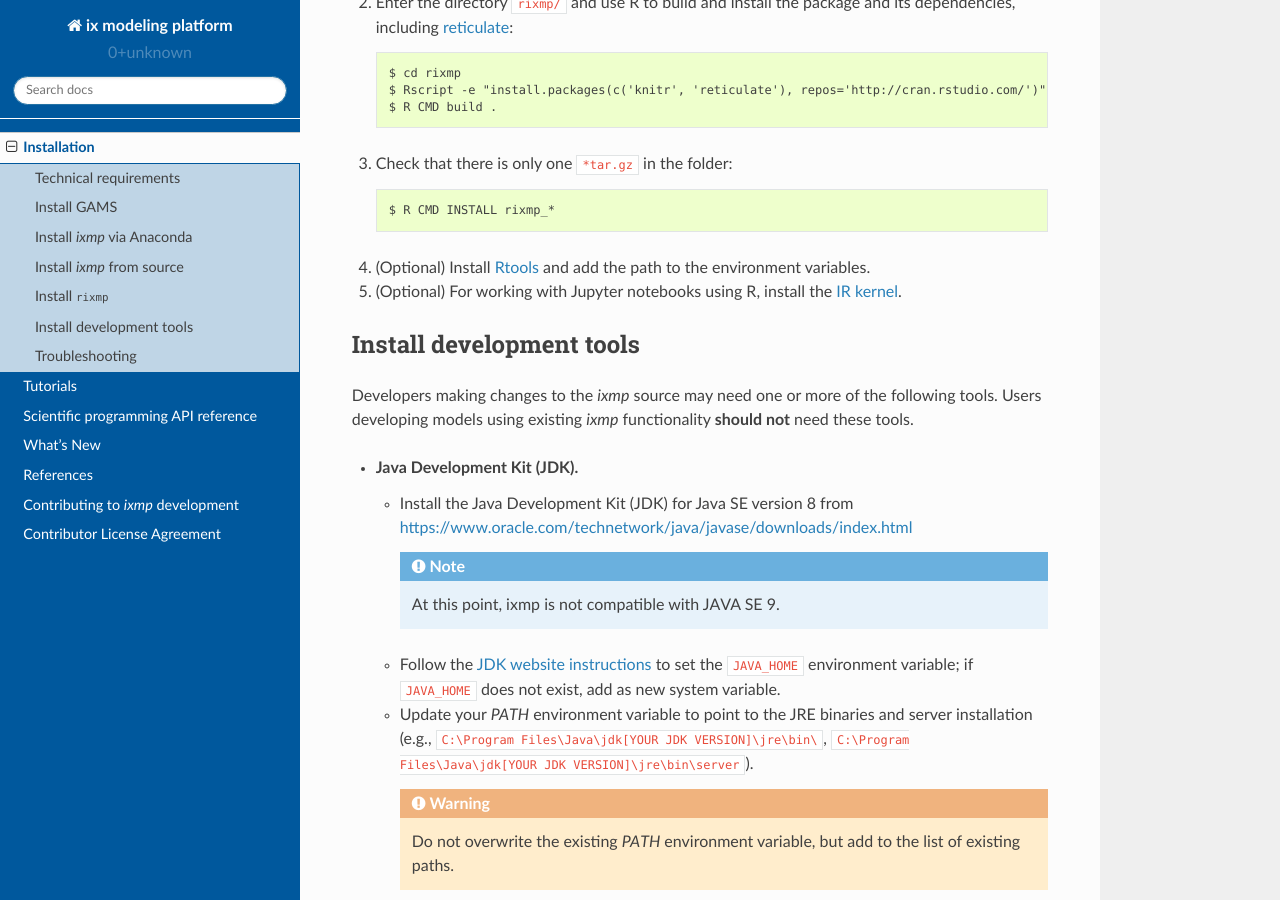
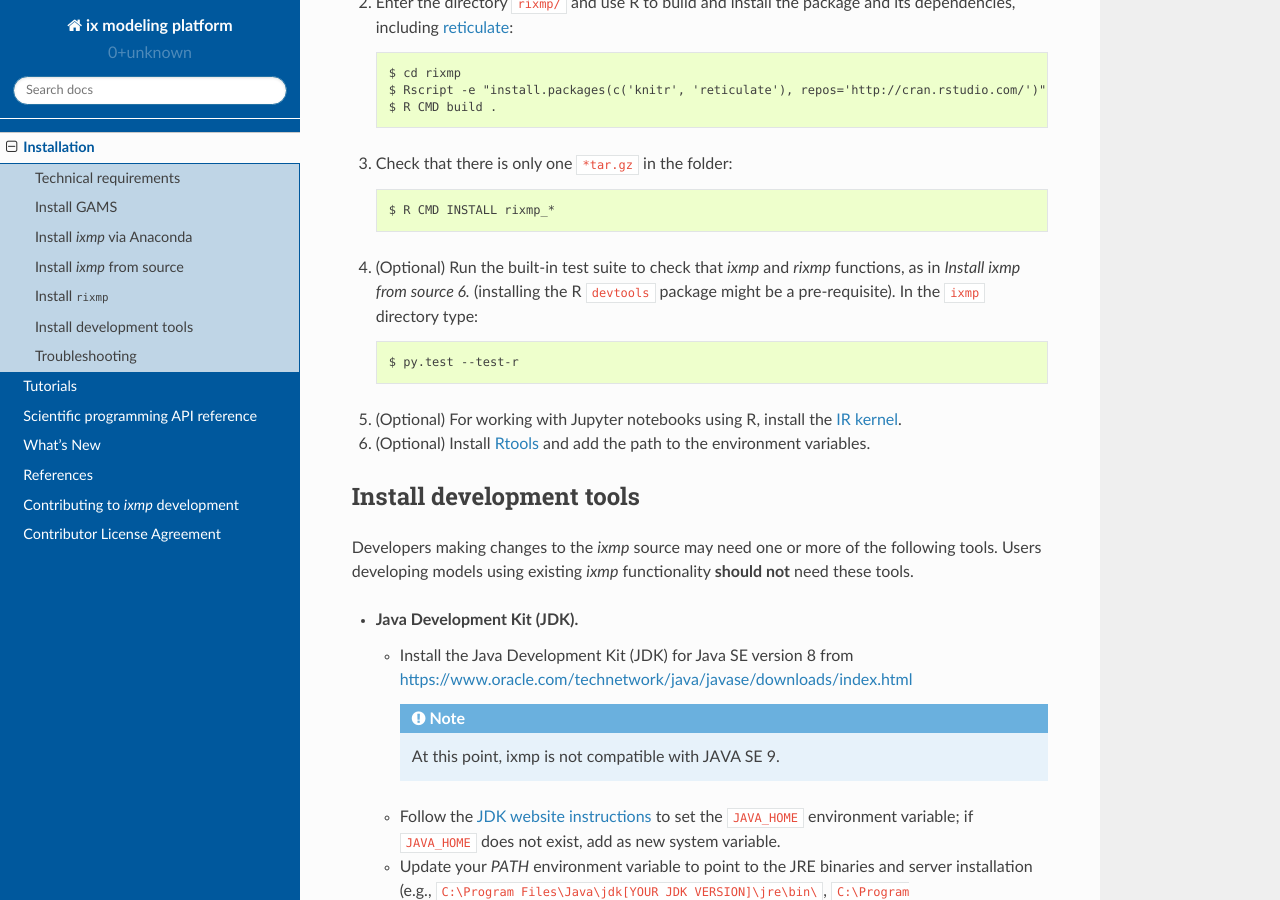
Before and after one commit to iiasa/ixmp, a Sphinx documentation site: the page built from doc/source/install.rst, in a window 1280 px wide and 900 px high, scrolled down 2572 px. Built offline with Sphinx 7.4.7 and the Read the Docs theme 2.0.0, drawn with Linux system fonts in a browser that asks for light colours.

Commit message:
improvement in installation description

```diff
--- a/doc/source/install.rst
+++ b/doc/source/install.rst
@@ -125,9 +125,14 @@ See also the :ref:`rixmp documentation <rixmp>`.
 
    $ R CMD INSTALL rixmp_*
 
-4. (Optional) Install `Rtools <https://cran.r-project.org/bin/windows/Rtools/>`_ and add the path to the environment variables.
+4. (Optional) Run the built-in test suite to check that *ixmp* and *rixmp* functions, as in *Install ixmp from source 6.* (installing
+   the R ``devtools`` package might be a pre-requisite). In the ``ixmp`` directory type::
+
+    $ py.test --test-r
 
 5. (Optional) For working with Jupyter notebooks using R, install the `IR kernel <https://irkernel.github.io>`_.
+
+6. (Optional) Install `Rtools <https://cran.r-project.org/bin/windows/Rtools/>`_ and add the path to the environment variables.
 
 .. _reticulate: https://rstudio.github.io/reticulate/
 
```
